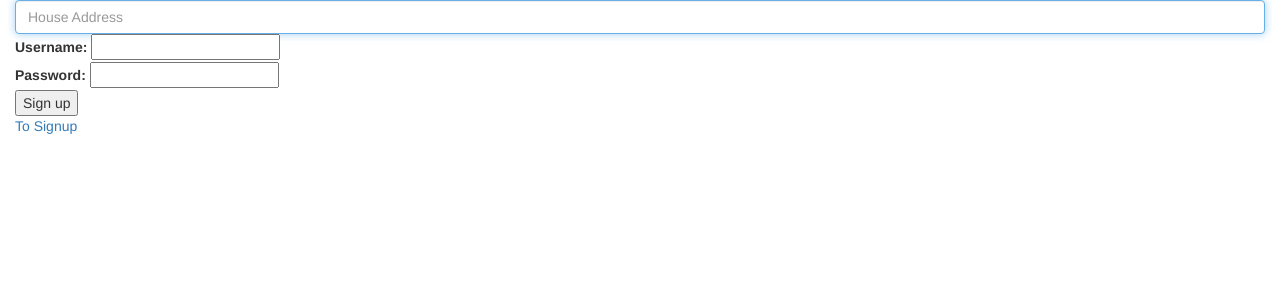
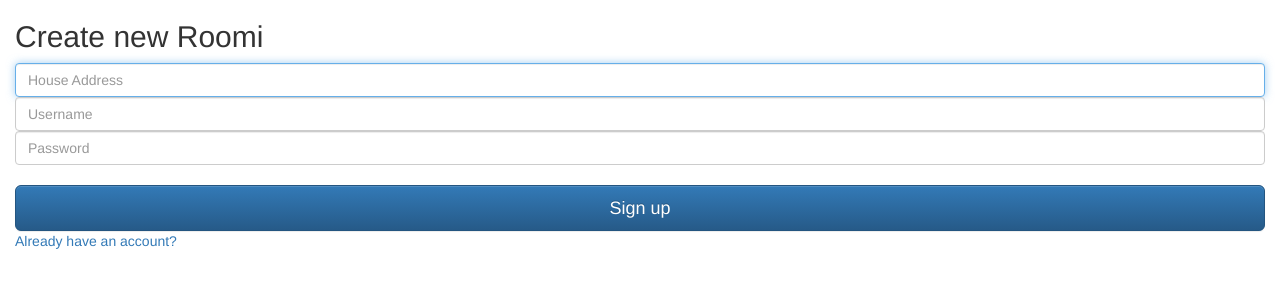
Before and after one commit to mdubie/Rooomi, a website: page public/signup.html in a window 1280 px wide. Drawn offline with nearby package versions, Linux system fonts and the light colour scheme.

Commit message:
Complete public styles

```diff
--- a/public/signup.html
+++ b/public/signup.html
@@ -20,20 +20,20 @@
 <body>
   <div class="container-fluid">
     <form class="form-signin" action="/signup" method="post">
-      <label for="inputHouse" class="sr-only"></label>
+    <h2 class="form-signin-heading"> Create new Roomi </h2>
+      <label for="inputHouse" class="sr-only">House Address</label>
       <input type="text" id="inputHouse" placeholder="House Address" class="form-control" name="house" required autofocus/>
       <div>
-        <label>Username:</label>
-        <input type="text" name="username"/>
+        <label for="inputUser" class="sr-only">Username</label>
+        <input id="inputUser" type="text" name="username" class="form-control" required autofocus placeholder="Username"/>
       </div>
       <div>
-        <label>Password:</label>
-        <input type="password" name="password"/>
+        <label for="inputPassword" class="sr-only">Password</label>
+        <input type="password" id="inputPassword" name="password" class="form-control" required autofocus placeholder="Password"/>
       </div>
-      <div>
-        <input type="submit" value="Sign up"/>
-      </div>
+      <br/>
+      <button class="btn btn-lg btn-primary btn-block" type="submit"> Sign up </button>
     </form>
-    <a href="/login" title="/login">To Signup</a>
+    <a href="/login" title="/login">Already have an account?</a>
 </body>
 </html>
```
Also changed, not shown: public/login.html (+5 -9 lines).
